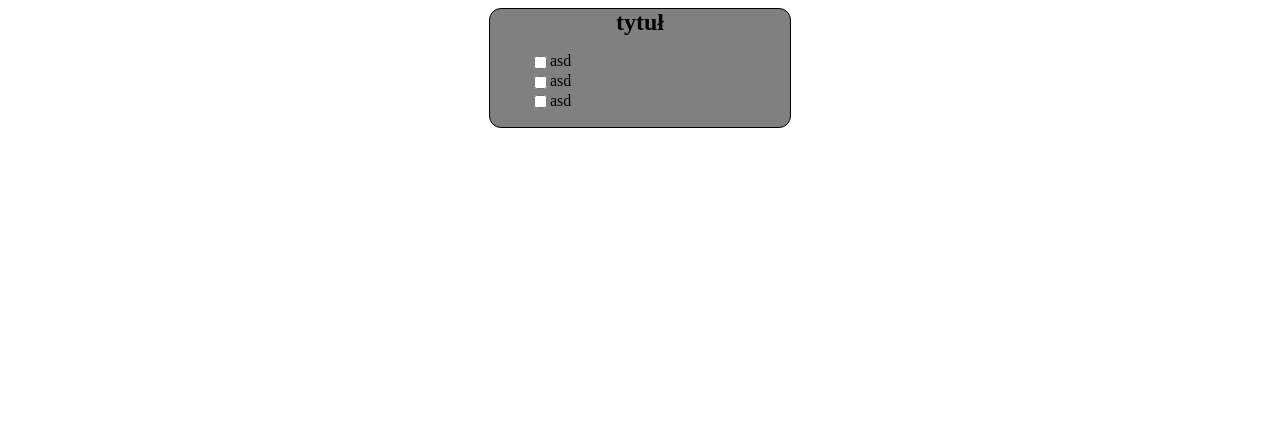
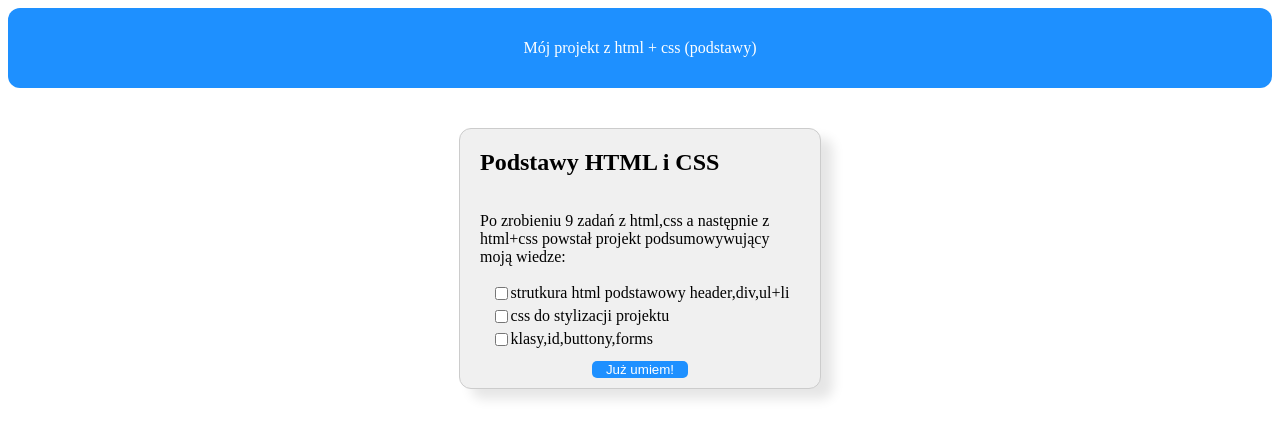
Before and after one commit to BartlomiejSokalski/OdZera, a plain HTML site: page index.html in a window 1280 px wide. Drawn offline with Linux system fonts and the light colour scheme.

Commit message:
projekt zrobiony, zaliczony

```diff
--- a/index.html
+++ b/index.html
@@ -7,13 +7,22 @@
     <title>Document</title>
   </head>
   <body>
+    <header>Mój projekt z html + css (podstawy)</header>
     <div class="card">
-      <h2>tytuł</h2>
+      <h2>Podstawy HTML i CSS</h2>
+      <p>
+        Po zrobieniu 9 zadań z html,css a następnie z html+css powstał projekt
+        podsumowywujący moją wiedze:
+      </p>
       <ul>
-        <li><input type="checkbox" />asd</li>
-        <li><input type="checkbox" />asd</li>
-        <li><input type="checkbox" />asd</li>
+        <li>
+          <input type="checkbox" />strutkura html podstawowy header,div,ul+li
+        </li>
+
+        <li><input type="checkbox" />css do stylizacji projektu</li>
+        <li><input type="checkbox" />klasy,id,buttony,forms</li>
       </ul>
+      <button class="button">Już umiem!</button>
     </div>
   </body>
 </html>
--- a/style.css
+++ b/style.css
@@ -1,23 +1,49 @@
-body {
+header {
+  background-color: #1e90ff;
+  color: #fff;
+  height: 80px;
+  width: 100%;
   display: flex;
+  align-items: center;
   justify-content: center;
+  border-radius: 12px;
 }
 .card {
-  background-color: gray;
-  width: 300px;
+  display: flex;
+  flex-direction: column;
+  justify-content: center;
+  margin: 50px auto;
+  width: 320px;
   height: auto;
+  background-color: #f0f0f0;
   border-radius: 12px;
-  border: 1px solid black;
+  box-shadow: 12px 10px 12px rgba(0, 0, 0, 0.1);
+  margin: 40px auto;
+  padding-inline: 20px;
+  border: 1px solid #ccc;
 }
-h2 {
-  text-align: center;
-  color: rgb(0, 0, 0);
-
-  margin: 0;
+ul {
+  padding: 0;
+  margin: 0 auto;
+  display: flex;
+  flex-direction: column;
+  justify-content: center;
 }
 li {
   list-style: none;
+  padding: 2px;
+  display: flex;
 }
 input {
   vertical-align: middle;
 }
+
+.button {
+  width: 30%;
+  background-color: #1e90ff;
+  color: #fff;
+  border-radius: 5px;
+  border: none;
+  margin: 10px auto;
+  display: block;
+}
```
